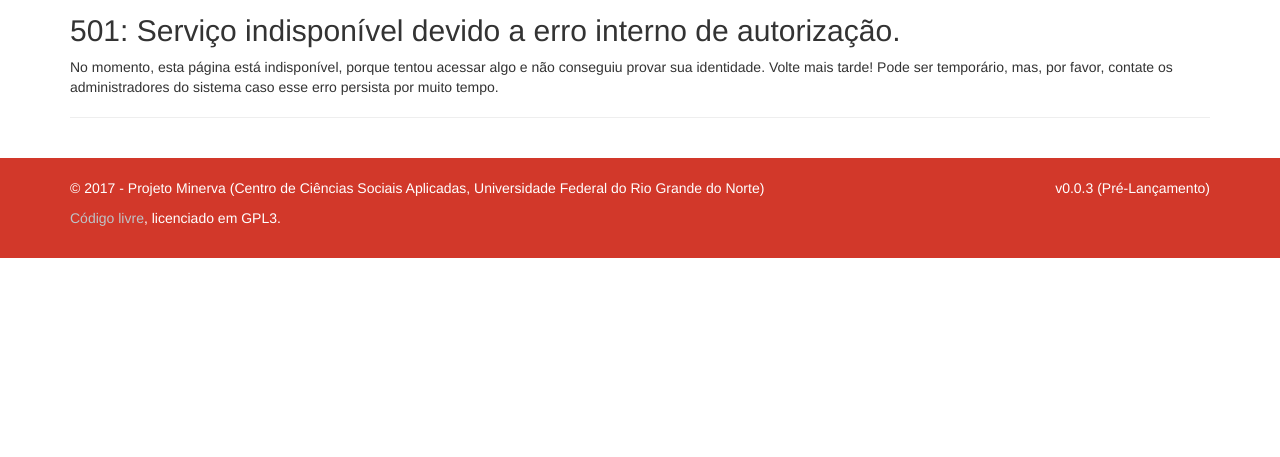
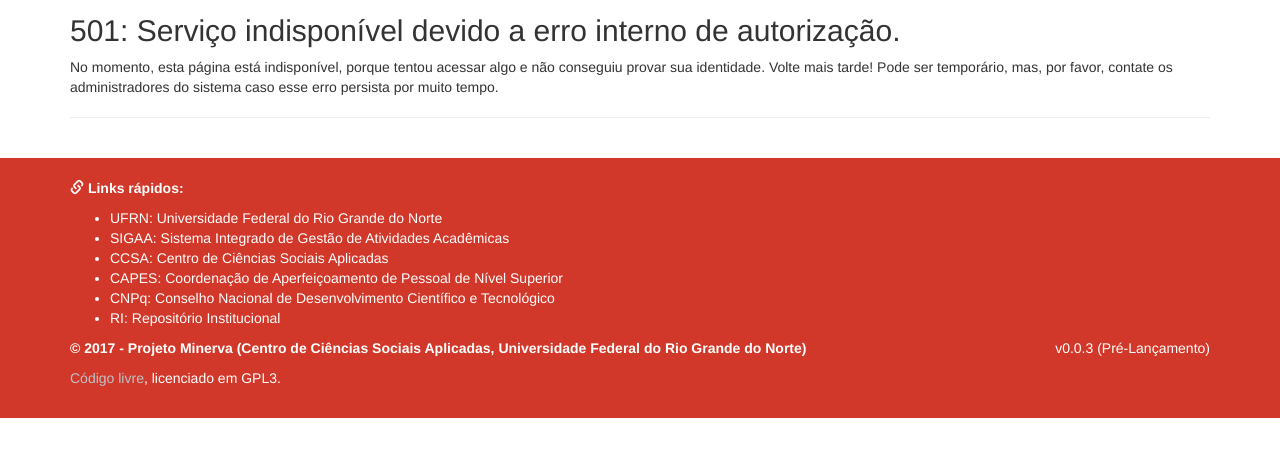
Before and after one commit to ccsa-ufrn/PosGraduacao, a Flask app: template MinervaEnv/Minerva/templates/501.html in a window 1280 px wide. Shown: the part 56-513 px from the top of the page. Run offline with Flask 2, Linux system fonts and the light colour scheme; the template is opened without the code that fills it, so the values that code supplies are empty; parts of the project's set-up code (start-up, migrations or seed data) failed here and were passed over; some libraries are stand-ins or nearby versions.

Commit message:
Create section for institutional quick links on layout footer

```diff
--- a/MinervaEnv/Minerva/static/css/general.css
+++ b/MinervaEnv/Minerva/static/css/general.css
@@ -116,12 +116,14 @@ footer{
     padding-bottom: 20px;
 }
 
-footer p{
+footer p,
+footer li,
+footer li a{
     color: #fff;
 }
 
-footer p a,
-footer p a:hover
-footer p a:visited{
+footer a,
+footer a:hover,
+footer a:visited{
     color: #bdc3c7;
 }
--- a/MinervaEnv/Minerva/templates/layout.html
+++ b/MinervaEnv/Minerva/templates/layout.html
@@ -141,8 +141,20 @@
 
     <footer>
         <div class="container">
+            <p><span class="glyphicon glyphicon-link"></span> <strong>Links rápidos:</strong></p>
+            <ul id="institutional-quick-links">
+                <li><a target="_blank" href="http://ufrn.br/">UFRN: Universidade Federal do Rio Grande do Norte</a></li>
+                <li><a target="_blank" href="https://sigaa.ufrn.br/sigaa/public/home.jsf">SIGAA: Sistema Integrado de Gestão de Atividades Acadêmicas</a></li>
+                <li><a target="_blank" href="https://ccsa.ufrn.br/portal/">CCSA: Centro de Ciências Sociais Aplicadas</a></li>
+                <li><a target="_blank" href="http://www.capes.gov.br/">CAPES: Coordenação de Aperfeiçoamento de Pessoal de Nível Superior</a></li>
+                <li><a target="_blank" href="http://cnpq.br/">CNPq: Conselho Nacional de Desenvolvimento Científico e Tecnológico</a></li>
+                <li><a target="_blank" href="https://repositorio.ufrn.br/jspui/">RI: Repositório Institucional</a></li>
+            </ul>
+        </div>
+
+        <div class="container">
             <p class="pull-right">v0.0.3 (Pré-Lançamento)</p>
-            <p>&copy; 2017 - Projeto Minerva (Centro de Ciências Sociais Aplicadas, Universidade Federal do Rio Grande do Norte)</p>
+            <p><strong>&copy; 2017 - Projeto Minerva (Centro de Ciências Sociais Aplicadas, Universidade Federal do Rio Grande do Norte)</strong></p>
             <p><a href="https://github.com/ccsa-ufrn/PosGraduacao" target="_blank">Código livre</a>, licenciado em GPL3.</p>
         </div>
     </footer>
```
